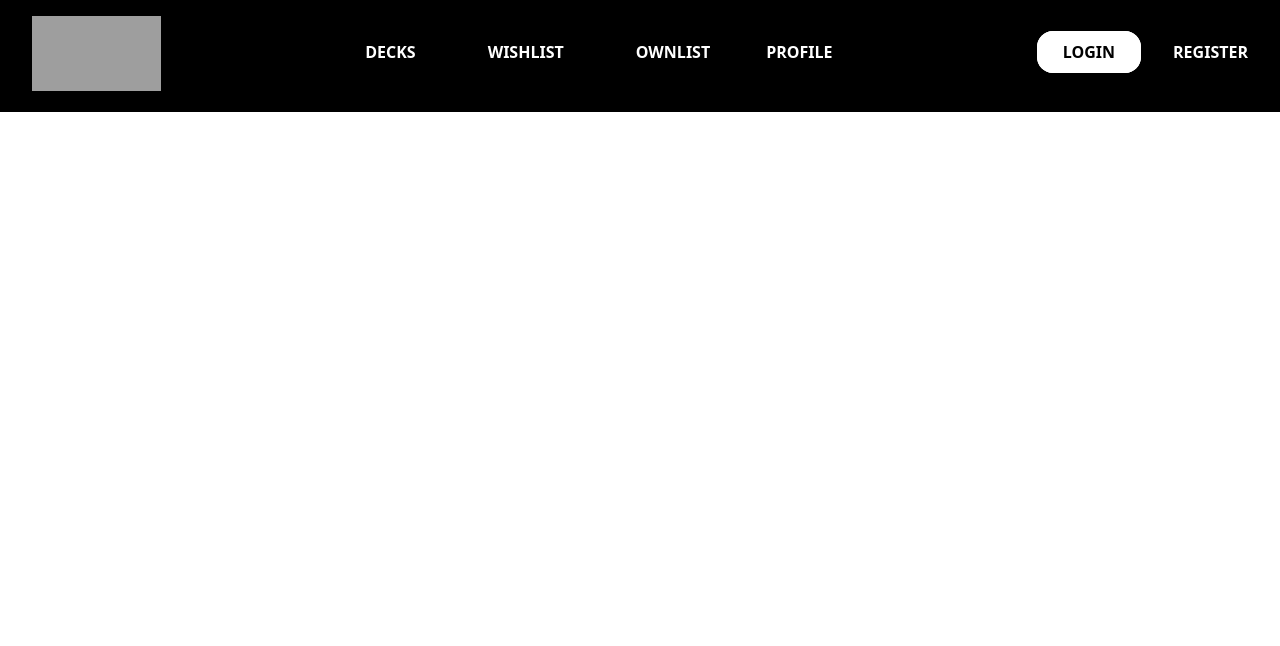
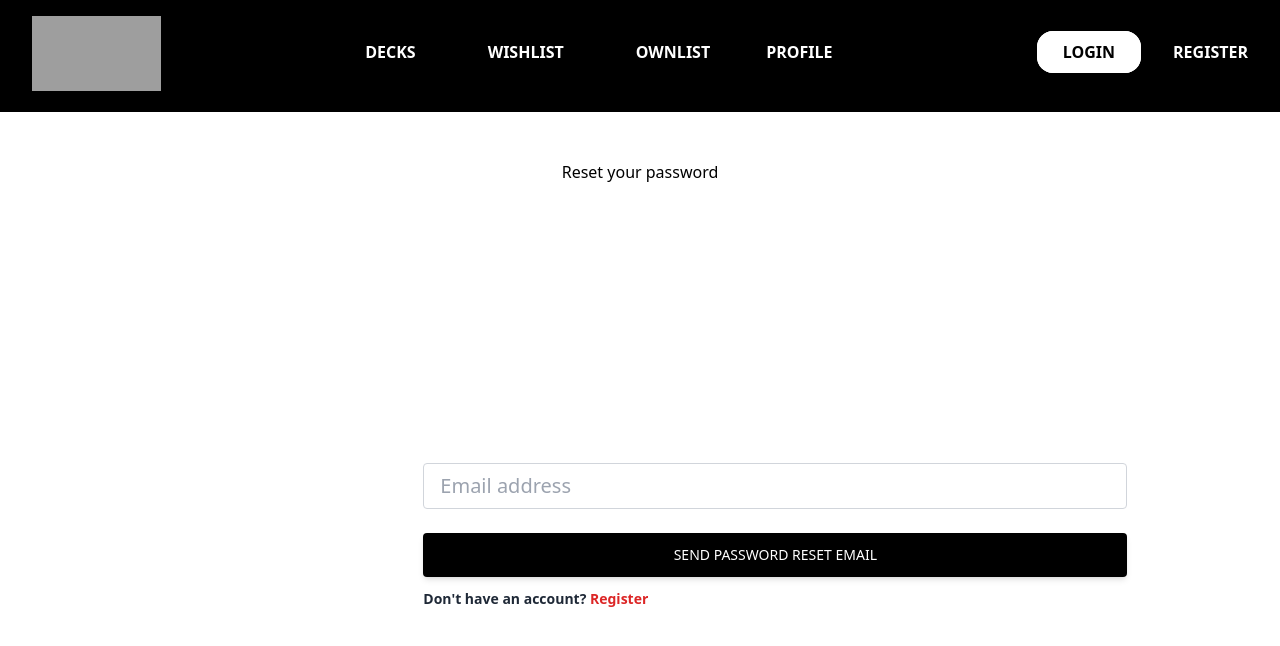
Before and after one commit to RamanTheDeveloper/YugiohDeckBuilder, a React (Create React App) app in the folder yugioh-deck-builder/: page /reset in a window 1280 px wide. Shown: the top 646 px of the page. Built offline with nearby package versions, Linux system fonts and the light colour scheme; no server answers; grey boxes are pictures that could not be loaded; the HTML template or start-up script is replaced by a standard one.

Commit message:
Created reset pw page but render issue

```diff
--- a/yugioh-deck-builder/package.json
+++ b/yugioh-deck-builder/package.json
@@ -12,6 +12,7 @@
     "react-beautiful-dnd": "^13.1.1",
     "react-dom": "^18.2.0",
     "react-favicon": "^1.0.1",
+    "react-firebase-hooks": "^5.1.1",
     "react-icons": "^4.6.0",
     "react-router-dom": "^6.6.1",
     "react-scripts": "5.0.1",
--- a/yugioh-deck-builder/src/App.js
+++ b/yugioh-deck-builder/src/App.js
@@ -9,6 +9,7 @@ import Decks from './Components/decks/Decks';
 import Profile from './Components/profile/Profile';
 import Wishlist from './Components/wishlist/Wishlist';
 import DeckList from './Components/decks/DeckList';
+import Reset from './Components/login/Reset';
 
 function App() {
   return (
@@ -21,6 +22,7 @@ function App() {
         <Route path='/profile' element={<Profile/>}/>
         <Route path='/wishlist' element={<Wishlist/>}/>
         <Route path='/decks-list' element={<DeckList/>}/>
+        <Route path='/reset' element={<Reset/>}/>
       </Routes>
     </>
   );
--- a/yugioh-deck-builder/src/Components/login/Login.js
+++ b/yugioh-deck-builder/src/Components/login/Login.js
@@ -2,7 +2,7 @@ import React, { useState } from 'react'
 import { login } from '../../Firebase/auth.js'
 import { Link, useNavigate } from 'react-router-dom'
 import { Navigate } from 'react-router-dom'
-import {  signInWithEmailAndPassword   } from 'firebase/auth';
+import { signInWithEmailAndPassword } from 'firebase/auth';
 import { auth } from '../../Firebase/firebase';
 
 const image = require('../images/Yugi-Joey-Kaiba.png')
@@ -75,11 +75,11 @@ const Login = () => {
 									>Remember me</label
 									>
 								</div>
-								<a
-									href="#!"
-									className="text-blue-600 hover:text-blue-700 focus:text-blue-700 active:text-blue-800 duration-200 transition ease-in-out"
-								>Forgot password?</a
-								>
+								<div>
+									<Link to="/reset">
+										<a className="text-blue-600 hover:text-blue-700 focus:text-blue-700 transition duration-200 ease-in-out">Forgot Password?</a>
+									</Link>
+								</div>
 							</div>
 
 
@@ -97,7 +97,6 @@ const Login = () => {
 									Don't have an account?
 									<Link to="/register">
 										<a
-										href="#!"
 											className="text-red-600 hover:text-red-700 focus:text-red-700 transition duration-200 ease-in-out"
 										>   Register</a>
 									</Link>
--- /dev/null
+++ b/yugioh-deck-builder/src/Components/login/Reset.js
@@ -0,0 +1,64 @@
+import React, { useEffect, useState } from 'react'
+import { useAuthState } from "react-firebase-hooks/auth"
+import { auth } from '../../Firebase/firebase';
+import { Link, useNavigate } from 'react-router-dom';
+import { sendPasswordResetEmail } from 'firebase/auth';
+
+function Reset() {
+
+    const [email, setEmail] = useState("")
+    const [user, loading, error] = useAuthState(auth);
+    const navigate = useNavigate()
+
+    useEffect(() => {
+        if (loading) return
+        if (user) navigate("/")
+    }, [user, loading])
+
+
+
+    return (
+        <section className="h-screen">
+            <div className="px-6 py-12 h-full w-full">
+                <center><h1>Reset your password</h1></center>
+                <div className="flex flex-col justify-center align-middle items-center flex-wrap h-full g-4 text-gray-800 ">
+                    <div className="md:w-8/12 lg:w-5/12 lg:ml-20">
+                        <form>
+                            <div className="mb-6">
+                                <input
+                                    type="email"
+                                    id='mail'
+                                    className="form-control block w-[44rem] px-4 py-2 text-xl font-normal text-gray-700 bg-white bg-clip-padding border border-solid border-gray-300 rounded transition ease-in-out m-0 focus:text-gray-700 focus:bg-white focus:border-blue-600 focus:outline-none"
+                                    placeholder="Email address"
+                                    value={email}
+                                    onChange={(e) => setEmail(e.target.value)}
+                                />
+                            </div>
+                            <button
+                                type="submit"
+                                className="inline-block px-7 py-3 bg-black text-white font-medium text-sm leading-snug uppercase rounded shadow-md hover:bg-slate-700  hover:shadow-lg focus:bg-slate-700 focus:shadow-lg focus:outline-none focus:ring-0 active:bg-slate-900  active:shadow-lg transition duration-150 ease-in-out w-[44rem]"
+                                data-mdb-ripple="true"
+                                data-mdb-ripple-color="light"
+                                onClick={() => sendPasswordResetEmail(email)}>
+                                Send password reset email
+                            </button>
+                            <div className="text-center lg:text-left">
+                                <p className="text-sm font-semibold mt-2 pt-1 mb-0">
+                                    Don't have an account?
+                                    <Link to="/register">
+                                        <a
+                                            href="#!"
+                                            className="text-red-600 hover:text-red-700 focus:text-red-700 transition duration-200 ease-in-out"
+                                        >   Register</a>
+                                    </Link>
+                                </p>
+                            </div>
+                        </form>
+                    </div>
+                </div>
+            </div>
+        </section>
+    )
+}
+
+export default Reset
--- a/yugioh-deck-builder/src/Components/navbar/Navbar.js
+++ b/yugioh-deck-builder/src/Components/navbar/Navbar.js
@@ -8,16 +8,16 @@ function Navbar() {
 
   return (
     <div className='sticky flex flex-row justify-between align-middle flex-wrap bg-black w-full h-28 z-20 py-4 px-4'>
-      <Link to="/"><a href='/#'><img src={logo} alt="Logo" className='w-[145px] h-[75px] cursor-pointer relative pl-4' /></a></Link>
+      <Link to="/"><a><img src={logo} alt="Logo" className='w-[145px] h-[75px] cursor-pointer relative pl-4' /></a></Link>
       <ul className='flex justify-center align-middle list-none text-center pt-6 gap-2'>
-        <li><a href='#' className='m-8 text-white decoration-none text-base font-semibold uppercase hover:text-black hover:bg-white hover:rounded-2xl hover:px-6 hover:py-2 hover:transition-all ease-in-out duration-300'><Link to="/decks-list">Decks</Link></a></li>
-        <li><a href="/#" className='m-8 text-white decoration-none text-base font-semibold uppercase hover:text-black hover:bg-white hover:rounded-2xl hover:px-6 hover:py-2 hover:transition-all ease-in-out duration-300'>Wishlist</a></li>
-        <li><a href="/#" className='m-8 text-white decoration-none text-base font-semibold uppercase hover:text-black hover:bg-white hover:rounded-2xl hover:px-6 hover:py-2 hover:transition-all ease-in-out duration-300'>Ownlist</a></li>
-        <li><a href="/#" className='m-4 text-white decoration-none text-base font-semibold uppercase hover:text-black hover:bg-white hover:rounded-2xl hover:px-6 hover:py-2 hover:transition-all ease-in-out duration-300'><Link to="/profile">Profile</Link></a></li>
+        <li><a className='m-8 text-white decoration-none text-base font-semibold uppercase hover:text-black hover:bg-white hover:rounded-2xl hover:px-6 hover:py-2 hover:transition-all ease-in-out duration-300'><Link to="/decks-list">Decks</Link></a></li>
+        <li><a className='m-8 text-white decoration-none text-base font-semibold uppercase hover:text-black hover:bg-white hover:rounded-2xl hover:px-6 hover:py-2 hover:transition-all ease-in-out duration-300'>Wishlist</a></li>
+        <li><a className='m-8 text-white decoration-none text-base font-semibold uppercase hover:text-black hover:bg-white hover:rounded-2xl hover:px-6 hover:py-2 hover:transition-all ease-in-out duration-300'>Ownlist</a></li>
+        <li><a className='m-4 text-white decoration-none text-base font-semibold uppercase hover:text-black hover:bg-white hover:rounded-2xl hover:px-6 hover:py-2 hover:transition-all ease-in-out duration-300'><Link to="/profile">Profile</Link></a></li>
       </ul>
       <ul className='flex justify-center align-middle list-none text-center pt-6 gap-0'>
-        <li><a href='/#' className='m-4 text-black bg-white px-6 py-2 rounded-2xl border-white border-2 hover:border-2-white decoration-none text-base font-semibold uppercase hover:text-white hover:bg-black hover:rounded-2xl hover:px-6 hover:py-2 hover:transition-all ease-in-out duration-300'><Link to="/login">Login</Link></a></li>
-        <li><a href='/#' className='m-4 text-white decoration-none text-base font-semibold uppercase hover:text-black hover:bg-white hover:rounded-2xl hover:px-6 hover:py-2 hover:transition-all ease-in-out duration-300'><Link to="/register">Register</Link></a></li>
+        <li><a className='m-4 text-black bg-white px-6 py-2 rounded-2xl border-white border-2 hover:border-2-white decoration-none text-base font-semibold uppercase hover:text-white hover:bg-black hover:rounded-2xl hover:px-6 hover:py-2 hover:transition-all ease-in-out duration-300'><Link to="/login">Login</Link></a></li>
+        <li><a className='m-4 text-white decoration-none text-base font-semibold uppercase hover:text-black hover:bg-white hover:rounded-2xl hover:px-6 hover:py-2 hover:transition-all ease-in-out duration-300'><Link to="/register">Register</Link></a></li>
       </ul>
     </div>
   )
```
Also changed, not shown: 1 other file (tests, documents, lock files or other folders). Lines whose indentation alone changed are shown as unchanged.
